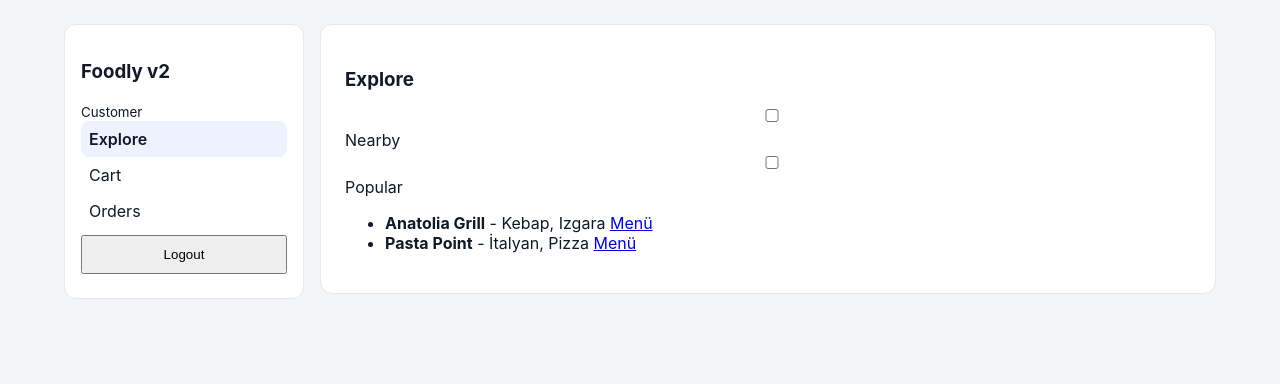
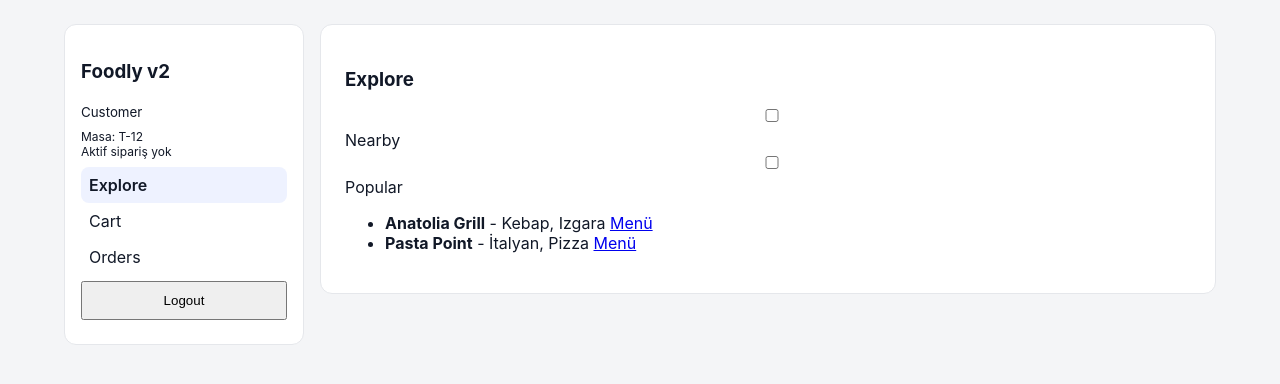
Before and after one commit to Meeyzt/foodly-v2-fe, a Next.js app: page /customer/explore in a window 1280 px wide. Shown: the top 384 px of the page. Built offline with nearby package versions, Linux system fonts and the light colour scheme; no server answers.

Commit message:
FOO-14 feat(customer): order note + table context + multi-order checkout UX

```diff
--- a/src/features/app-shell/app-shell.tsx
+++ b/src/features/app-shell/app-shell.tsx
@@ -3,6 +3,7 @@
 import Link from "next/link";
 import { usePathname, useRouter } from "next/navigation";
 import { clearSession, getRoleFromSession } from "@/features/auth/session";
+import { useCustomerStore } from "@/features/customer/store";
 import type { UserRole } from "@/shared/auth/roles";
 
 type NavItem = { href: string; label: string };
@@ -35,12 +36,20 @@ export function AppShell({ children }: { children: React.ReactNode }) {
   const navItems = navByRole[role];
   const pathname = usePathname();
   const router = useRouter();
+  const tableId = useCustomerStore((s) => s.tableId);
+  const activeTableOrder = useCustomerStore((s) => s.activeTableOrder);
 
   return (
     <div className="shell">
       <aside className="sidebar">
         <h3>Foodly v2</h3>
         <small>{role}</small>
+        {role === "Customer" ? (
+          <div style={{ margin: "8px 0", fontSize: 12 }}>
+            <div>Masa: {tableId}</div>
+            {activeTableOrder ? <div>Aktif sipariş: {activeTableOrder.id}</div> : <div>Aktif sipariş yok</div>}
+          </div>
+        ) : null}
         <nav>
           {navItems.map((item) => (
             <Link key={item.href} href={item.href} className={pathname === item.href ? "active" : ""}>
--- a/src/features/customer/store.ts
+++ b/src/features/customer/store.ts
@@ -34,19 +34,57 @@ const restaurants: Restaurant[] = [
   },
 ];
 
-type CartItem = Product & { qty: number; note?: string };
+export type CartItem = Product & { qty: number; note?: string };
+
+export type TableOrder = {
+  id: string;
+  tableId: string;
+  items: CartItem[];
+  total: number;
+  mergedCount: number;
+  lastUpdatedAt: string;
+};
+
+type PlaceOrderResult = { orderId: string; merged: boolean; total: number; itemCount: number };
 
 type CustomerStore = {
   restaurants: Restaurant[];
   cart: CartItem[];
   tableId: string;
+  activeTableOrder?: TableOrder;
+  recentlyPlacedOrder?: PlaceOrderResult;
   addToCart: (product: Product) => void;
   removeFromCart: (id: string) => void;
   setOrderNote: (id: string, note: string) => void;
   setTableId: (id: string) => void;
+  placeOrMergeOrder: () => PlaceOrderResult | undefined;
 };
 
-export const useCustomerStore = create<CustomerStore>((set) => ({
+const calcTotal = (items: CartItem[]) => items.reduce((acc, item) => acc + item.price * item.qty, 0);
+
+const mergeItems = (existing: CartItem[], incoming: CartItem[]): CartItem[] => {
+  const map = new Map(existing.map((item) => [item.id, { ...item }]));
+
+  incoming.forEach((item) => {
+    const found = map.get(item.id);
+    if (!found) {
+      map.set(item.id, { ...item });
+      return;
+    }
+
+    map.set(item.id, {
+      ...found,
+      qty: found.qty + item.qty,
+      note: [found.note, item.note].filter(Boolean).join(" | ") || undefined,
+    });
+  });
+
+  return Array.from(map.values());
+};
+
+const normalizeTableId = (tableId: string) => tableId.trim().toUpperCase();
+
+export const useCustomerStore = create<CustomerStore>((set, get) => ({
   restaurants,
   cart: [],
   tableId: "T-12",
@@ -59,6 +97,50 @@ export const useCustomerStore = create<CustomerStore>((set) => ({
       return { cart: [...state.cart, { ...product, qty: 1 }] };
     }),
   removeFromCart: (id) => set((state) => ({ cart: state.cart.filter((i) => i.id !== id) })),
-  setOrderNote: (id, note) => set((state) => ({ cart: state.cart.map((i) => (i.id === id ? { ...i, note } : i)) })),
-  setTableId: (tableId) => set({ tableId }),
+  setOrderNote: (id, note) =>
+    set((state) => ({ cart: state.cart.map((i) => (i.id === id ? { ...i, note: note.trim() || undefined } : i)) })),
+  setTableId: (tableId) => set({ tableId: normalizeTableId(tableId) }),
+  placeOrMergeOrder: () => {
+    const state = get();
+    if (state.cart.length === 0) return undefined;
+
+    const tableId = normalizeTableId(state.tableId) || "T-NA";
+    const itemCount = state.cart.reduce((acc, item) => acc + item.qty, 0);
+    const now = new Date().toISOString();
+
+    const canMerge = state.activeTableOrder?.tableId === tableId;
+    const existingOrder = state.activeTableOrder;
+    const nextOrder: TableOrder = canMerge && existingOrder
+      ? {
+          ...existingOrder,
+          items: mergeItems(existingOrder.items, state.cart),
+          mergedCount: existingOrder.mergedCount + 1,
+          lastUpdatedAt: now,
+          total: calcTotal(mergeItems(existingOrder.items, state.cart)),
+        }
+      : {
+          id: `${tableId}-${Date.now()}`,
+          tableId,
+          items: state.cart.map((item) => ({ ...item })),
+          mergedCount: 0,
+          lastUpdatedAt: now,
+          total: calcTotal(state.cart),
+        };
+
+    const result: PlaceOrderResult = {
+      orderId: nextOrder.id,
+      merged: canMerge,
+      total: nextOrder.total,
+      itemCount,
+    };
+
+    set({
+      tableId,
+      activeTableOrder: nextOrder,
+      cart: [],
+      recentlyPlacedOrder: result,
+    });
+
+    return result;
+  },
 }));
```
Also changed, not shown: src/app/customer/cart/page.tsx (+18 -4 lines), src/app/customer/checkout/page.tsx (+38 -2 lines), 1 other file (tests, documents, lock files or other folders).
